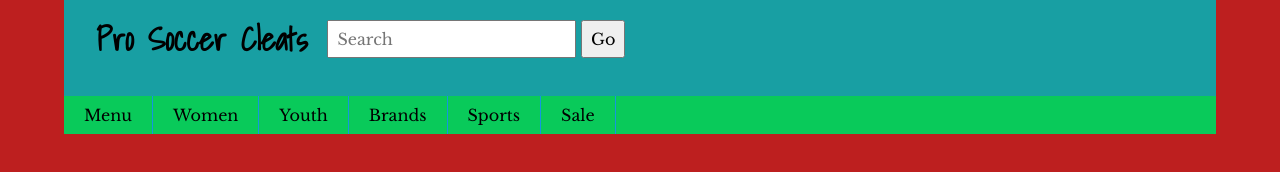
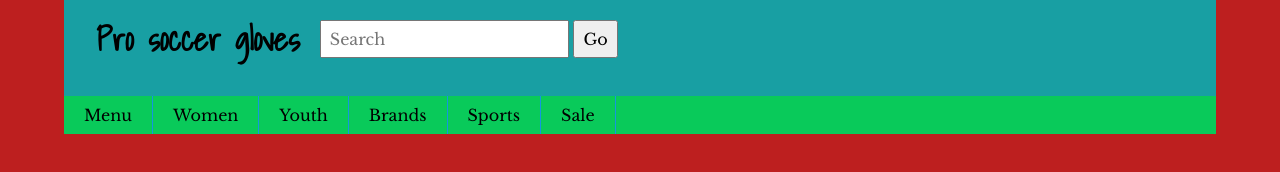
Before and after one commit to BYRIETHELEGEND/salmon-cookies, a website: page index.html in a window 1280 px wide. Drawn offline with nearby package versions, Linux system fonts and the light colour scheme.

```diff
--- a/index.html
+++ b/index.html
@@ -13,7 +13,7 @@
     <div id="container">
         <header>
             <div id="logo-search" class="clearfix">
-                <h1> Pro Soccer Cleats</h1>
+                <h1> Pro soccer gloves</h1>
                 <form id="search">
                     <input type="text" placeholder="Search">
                     <input type="button" value="Go">
```
Also changed, not shown: 1 other file.
